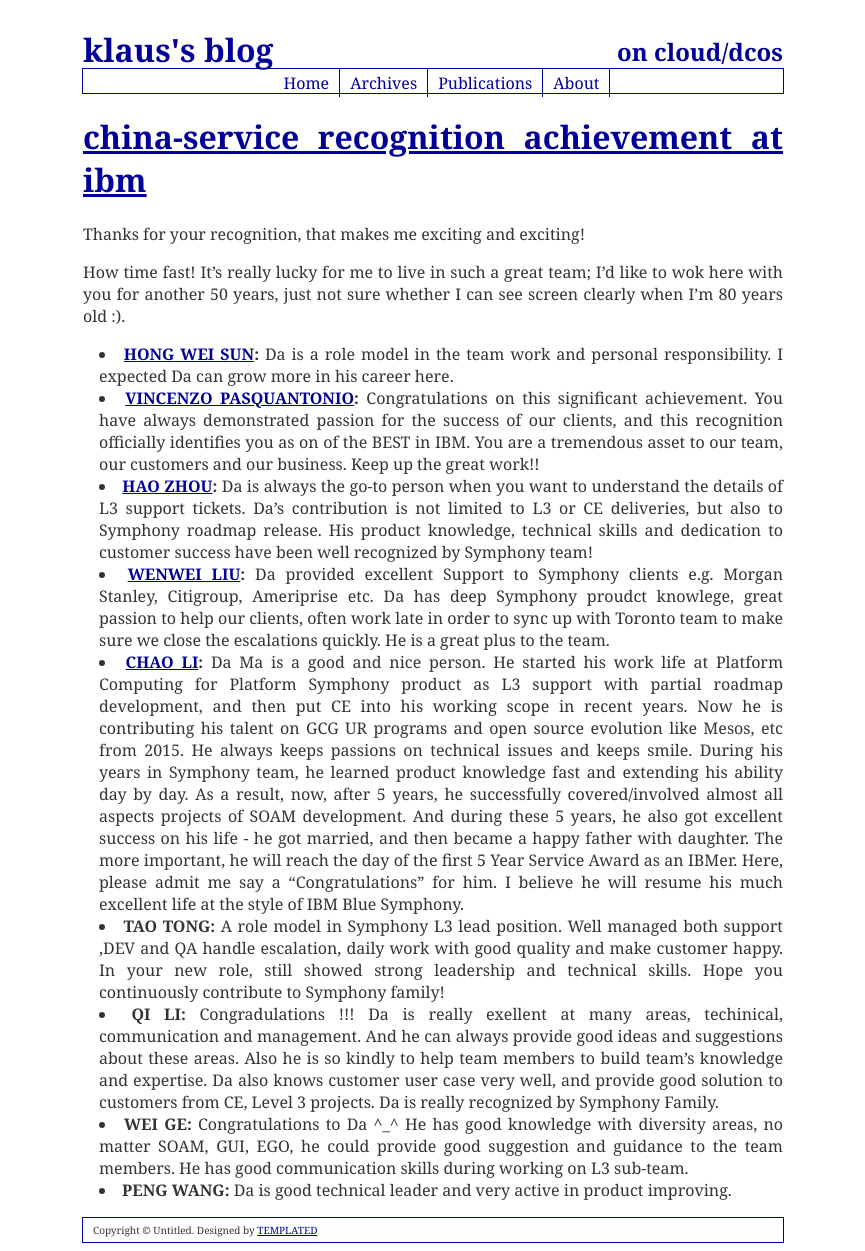
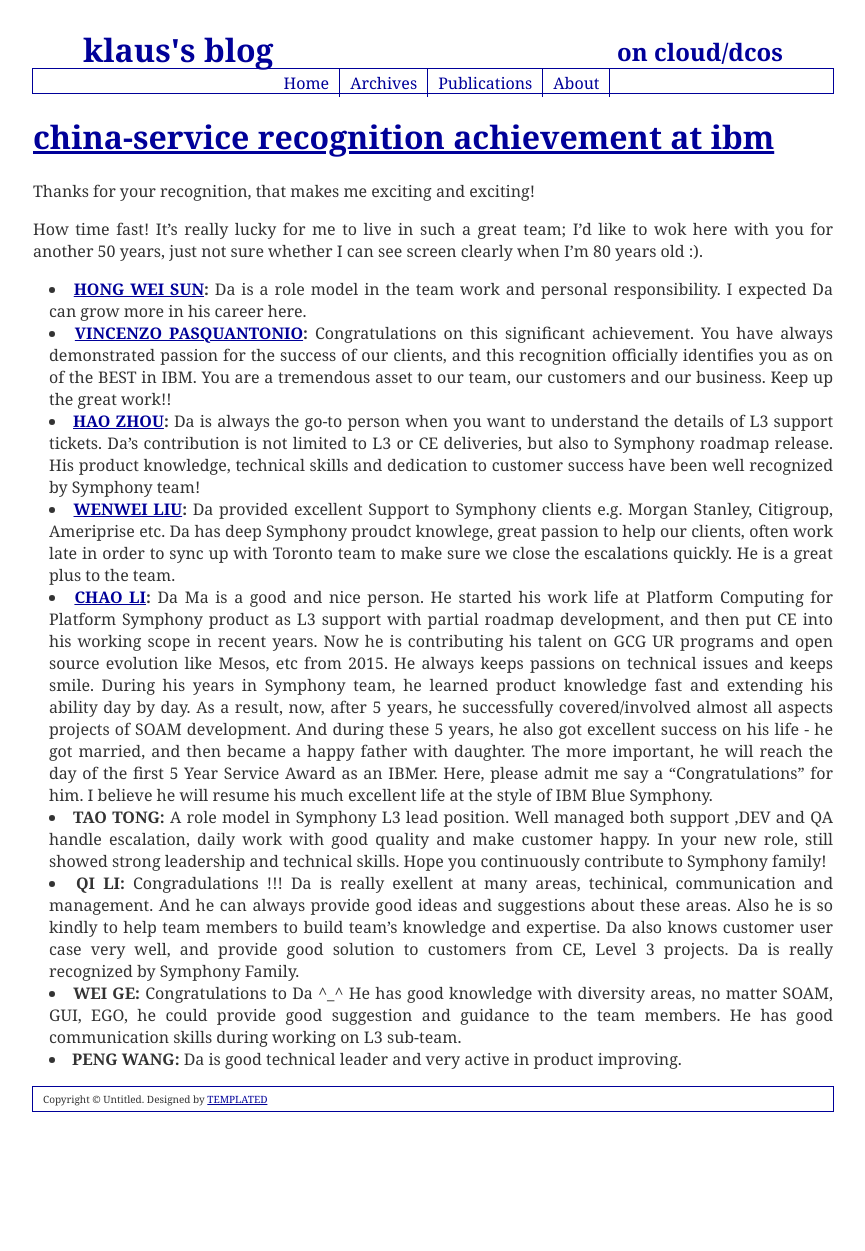
Before and after one commit to k82cn/k82cn.github.io, a Jekyll site: the page built from index.md, in a window 1280 px wide. Shown: the whole page, without its empty margins (207-1072 px from the left). Built offline with Jekyll 4.4.1, drawn with Linux system fonts in a browser that asks for light colours; after the commit the page ends 1120 px from its top, so only the background shows below that.

Commit message:
New width

```diff
--- a/css/styles.css
+++ b/css/styles.css
@@ -50,7 +50,7 @@
 /** MENU */
 
 #menu {
-	width: 700px;
+	width: 800px;
 	height: 1.5em;
 	margin: 0px auto;
 	border: 1px solid #000099;
@@ -82,7 +82,7 @@
 /** CONTENT */
 
 #content {
-	width: 700px;
+	width: 800px;
 	margin: 0px auto;
 }
 
@@ -100,7 +100,7 @@
 
 #left {
 	float: left;
-	width: 480px;
+	width: 580px;
 }
 
 #right {
@@ -112,7 +112,7 @@
 
 #footer {
 	clear: both;
-	width: 680px;
+	width: 780px;
 	margin: 0px auto;
 	padding: 5px 10px;
 	border: 1px solid #000099;
```
